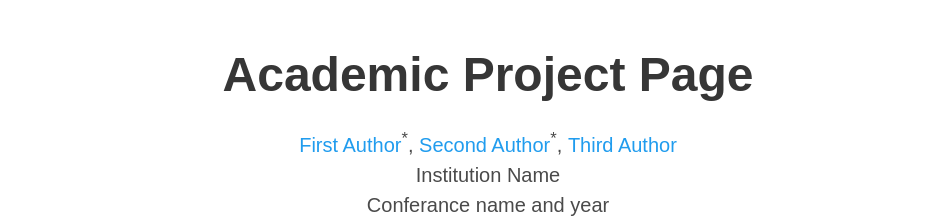
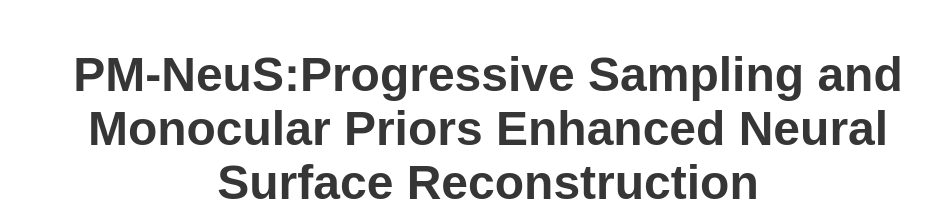
Before and after one commit to wujinhu1999/PM-NeuS, a plain HTML site: page index.html in a window 1280 px wide. Shown: the top 224 px of the page, without its empty margins (152-1095 px from the left). Drawn offline with nearby package versions, Linux system fonts and the light colour scheme; some icons are missing; a web font is replaced by a local one.

Commit message:
first commit

```diff
--- a/index.html
+++ b/index.html
@@ -52,7 +52,7 @@
       <div class="container is-max-desktop">
         <div class="columns is-centered">
           <div class="column has-text-centered">
-            <h1 class="title is-1 publication-title">Academic Project Page</h1>
+            <h1 class="title is-1 publication-title">PM-NeuS:Progressive Sampling and Monocular Priors Enhanced Neural Surface Reconstruction</h1>
             <div class="is-size-5 publication-authors">
               <!-- Paper authors -->
               <span class="author-block">
@@ -284,7 +284,7 @@
 <!--End BibTex citation -->
 
 
-  <footer class="footer">
+  <!-- <footer class="footer">
   <div class="container">
     <div class="columns is-centered">
       <div class="column is-8">
@@ -300,7 +300,7 @@
       </div>
     </div>
   </div>
-</footer>
+</footer> -->
 
 <!-- Statcounter tracking code -->
 
```
